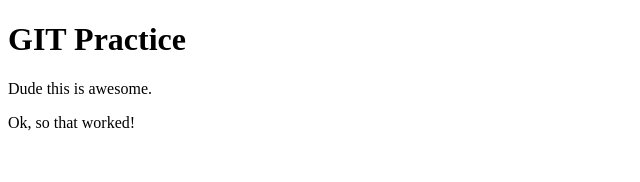
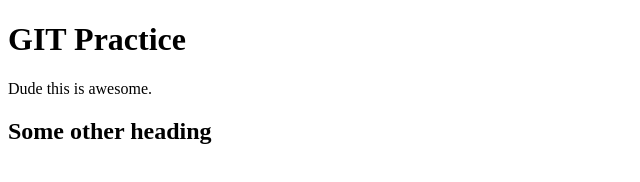
Before and after one commit to luisleguisamo/ui-playground, a plain HTML site: page index.html in a window 1280 px wide. Shown: the whole page, without its empty margins (0-640 px from the left). Drawn offline with Linux system fonts and the light colour scheme.

Commit message:
deleted paragraph and added h2

```diff
--- a/index.html
+++ b/index.html
@@ -10,7 +10,7 @@
 
     <p>Dude this is awesome.</p>
 
-    <p>Ok, so that worked!</p>
+    <h2>Some other heading</h2>
 
 </body>
 
```
